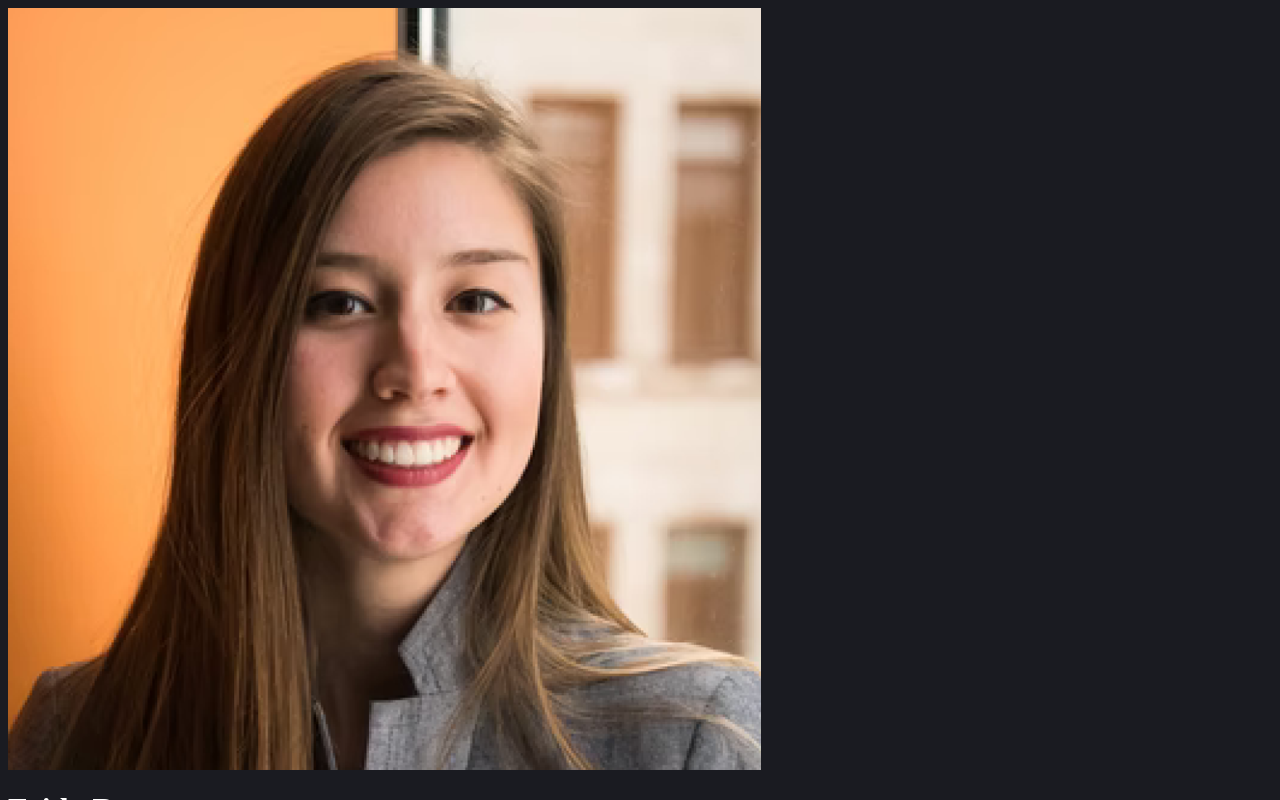
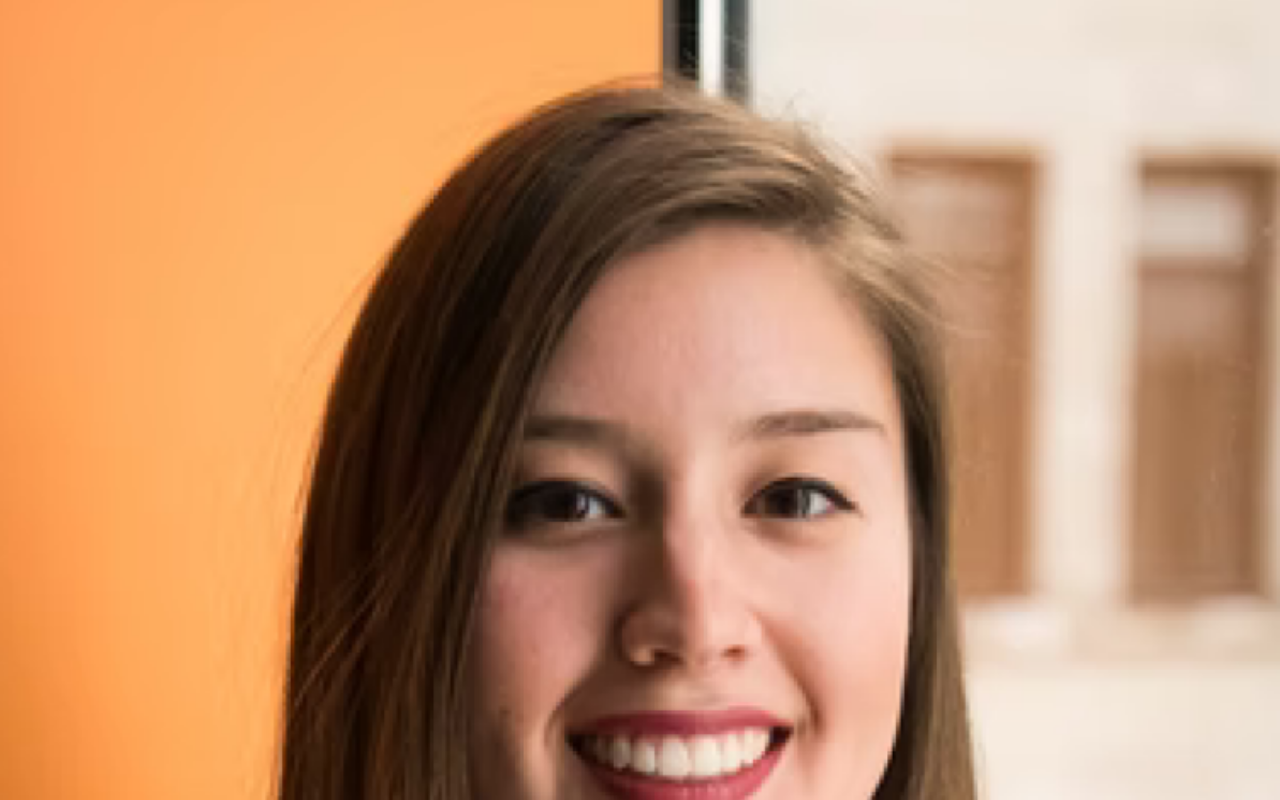
Before and after one commit to fridaberge/practice_react, a React (Vite) app in the folder static_page/solo_project/: page / in a window 1280 px wide. Shown: the top 800 px of the page. Built offline with nearby package versions, Linux system fonts and the light colour scheme.

Commit message:
sized the picture and placed it

```diff
--- a/static_page/solo_project/src/components/Header.jsx
+++ b/static_page/solo_project/src/components/Header.jsx
@@ -3,7 +3,7 @@ const base = import.meta.env.BASE_URL
 export default function Header(){
     return(
         <header>
-            <img src={`${base}images/profile_pic.png`} alt = "profile picture"/>
+            <img className = "profile-pic" src={`${base}images/profile_pic.png`} alt = "profile picture"/>
             <h1>Frida Berge</h1>
             <h2>Developer</h2>
             <h3>link to website</h3>
--- a/static_page/solo_project/src/index.css
+++ b/static_page/solo_project/src/index.css
@@ -2,9 +2,20 @@
     box-sizing: border-box;
     background-color: #1a1b21;
     color: white;
+    margin: 0;
 }
 
 footer{
     background-color: #161619;
 
 }
+
+.header{
+
+}
+
+.profile-pic{
+    display: block;
+    width: 100%;
+    height: auto;
+}
```
